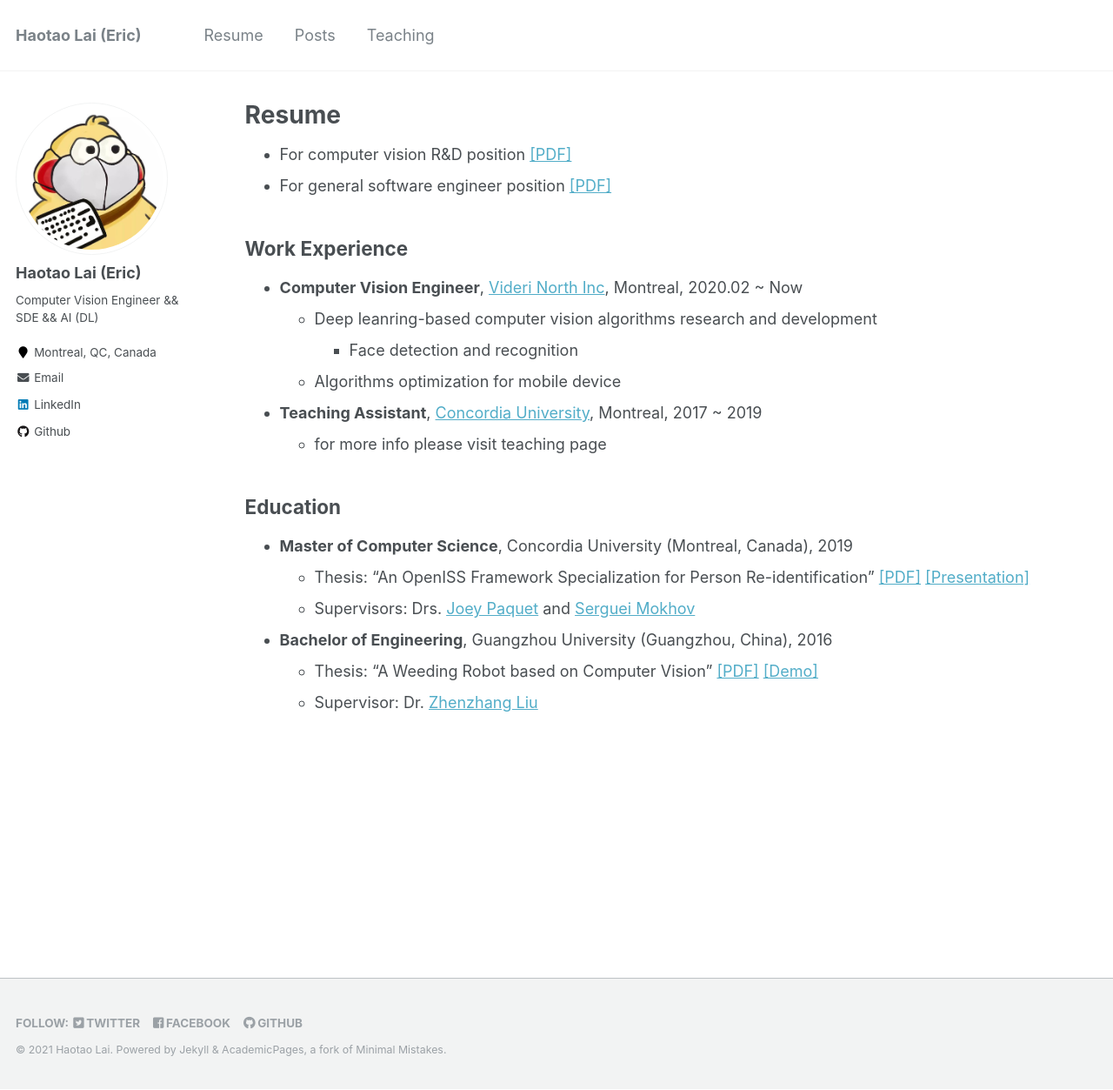
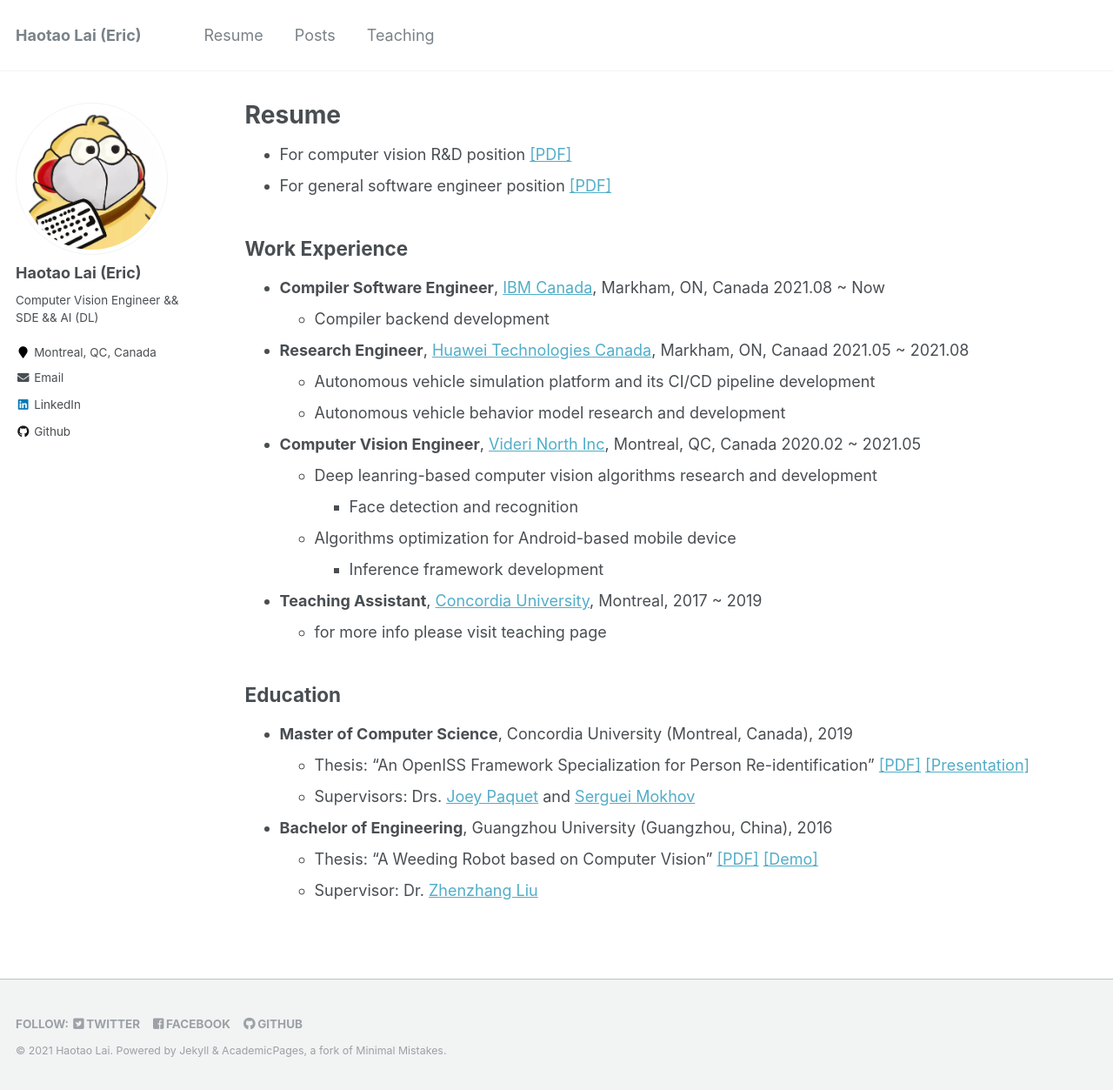
Before and after one commit to laihaotao/laihaotao.github.io, a Jekyll site: the page built from _pages/cv.md, in a window 1280 px wide and 1253 px high. Shown: the whole window at 87% size. Built offline with Jekyll 4.4.1, drawn with Linux system fonts in a browser that asks for light colours.

Commit message:
Update job infomation up to ibm

```diff
--- a/_pages/cv.md
+++ b/_pages/cv.md
@@ -15,12 +15,24 @@
 
 ## Work Experience
 
+- **Compiler Software Engineer**,
+  [IBM Canada](https://www.ibm.com/ca-en),
+  Markham, ON, Canada 2021.08 ~ Now
+  - Compiler backend development
+
+- **Research Engineer**,
+  [Huawei Technologies Canada](https://www.huawei.com/ca/),
+  Markham, ON, Canaad 2021.05 ~ 2021.08
+  - Autonomous vehicle simulation platform and its CI/CD pipeline development
+  - Autonomous vehicle behavior model research and development
+
 - **Computer Vision Engineer**,
   [Videri North Inc](https://www.linkedin.com/company/videri/?originalSubdomain=ca),
-  Montreal, 2020.02 ~ Now
+  Montreal, QC, Canada 2020.02 ~ 2021.05
   - Deep leanring-based computer vision algorithms research and development
     - Face detection and recognition
-  - Algorithms optimization for mobile device
+  - Algorithms optimization for Android-based mobile device
+    - Inference framework development
 
 - **Teaching Assistant**,
   [Concordia University](http://www.concordia.ca),
```
Also changed, not shown: _pages/about.md (+2 -1 lines).
